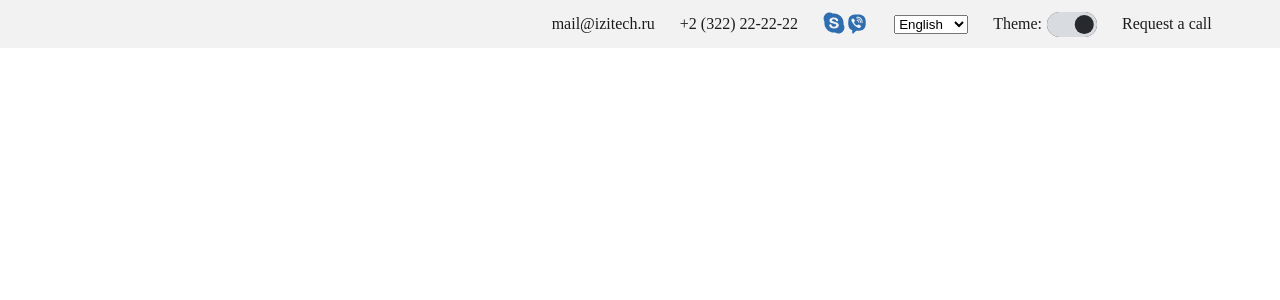
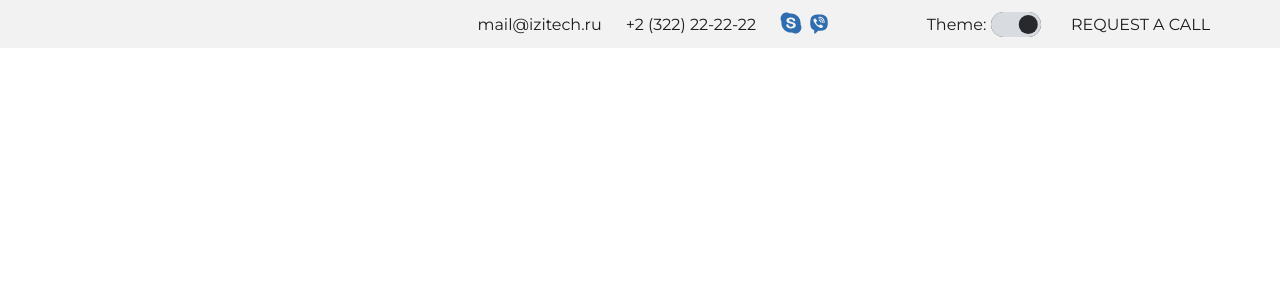
Before and after one commit to LuvCrime/LuvCrime.github.io, a React (Vite) app: page / in a window 1280 px wide. Shown: the top 300 px of the page. Built offline with nearby package versions, Linux system fonts and the light colour scheme.

Commit message:
add styles for top header

```diff
--- a/index.html
+++ b/index.html
@@ -4,7 +4,13 @@
     <meta charset="UTF-8" />
     <link rel="icon" type="image/svg+xml" href="/vite.svg" />
     <meta name="viewport" content="width=device-width, initial-scale=1.0" />
-    <title>Vite + React + TS</title>
+    <title>Izex</title>
+    <link rel="preconnect" href="https://fonts.googleapis.com" />
+    <link rel="preconnect" href="https://fonts.gstatic.com" crossorigin />
+    <link
+      href="https://fonts.googleapis.com/css2?family=Montserrat&display=swap"
+      rel="stylesheet"
+    />
   </head>
   <body>
     <div id="root"></div>
--- a/src/App.tsx
+++ b/src/App.tsx
@@ -2,17 +2,17 @@ import { Wrapper } from "./sections"
 import { ThemeProvider } from 'styled-components'
 import { useState, useEffect } from "react"
 import React from "react"
-
 import { GlobalStyle, lightTheme, darkTheme } from './theme/styles'
 
 export const ThemeContext = React.createContext<{ theme: string; toggleTheme: () => void }>({
-  theme: 'light',
+  theme: '',
   // eslint-disable-next-line @typescript-eslint/no-empty-function
-  toggleTheme: () => {},
+  toggleTheme: () => { },
 });
 
 export const App = () => {
-  const [currentTheme, setCurrentTheme] = useState<string | null>(localStorage.getItem('theme'));
+  const browserTheme = window.matchMedia('(prefers-color-scheme: dark)').matches ? 'dark' : 'light';
+  const [currentTheme, setCurrentTheme] = useState<string>(localStorage.getItem('theme') || browserTheme);
 
   useEffect(() => {
     const handleStorageChange = (event: StorageEvent) => {
@@ -29,13 +29,13 @@ export const App = () => {
   }, []);
 
   useEffect(() => {
-    localStorage.setItem('theme', currentTheme || (window.matchMedia('(prefers-color-scheme: dark)').matches ? 'dark' : 'light'));
-  }, [currentTheme]);
+    localStorage.setItem('theme', currentTheme || browserTheme);
+  }, [browserTheme, currentTheme]);
 
   const toggleTheme = () => {
     setCurrentTheme((prevTheme) => (prevTheme === 'light' ? 'dark' : 'light'));
   };
-
+  console.log(currentTheme, 'currentTheme')
   return (
     <ThemeProvider theme={currentTheme === 'dark' ? darkTheme : lightTheme}>
       <GlobalStyle />
--- a/src/components/header/top-header/language-selector.tsx
+++ b/src/components/header/top-header/language-selector.tsx
@@ -1,42 +1,72 @@
 import { useTranslation } from "react-i18next"
 import { useState } from 'react';
-import styled from 'styled-components'
+import { useEffect, useRef } from "react";
+import { SelectContainer, SelectButton, OptionItem, OptionsList } from "./styles";
 
 type Lang = {
   [key: string]: { id: string };
 };
 
 const lngs: Lang = {
-    en: { id: 'English' },
-    ru: { id: 'Russian' },
-    est: { id: 'Estonian' },
+  en: { id: 'EN' },
+  ru: { id: 'RU' },
+  est: { id: 'EST' },
 }
-
-  const Select = styled.select`
-  caret-color: transparent;
-`
-
 
 export const LanguageSelector = () => {
   const { t, i18n } = useTranslation();
-    const lang = i18n.language;
-    console.log(lang)
   const [selectedLanguage, setSelectedLanguage] = useState('');
+  const [isDropdownOpen, setIsDropdownOpen] = useState(false);
+  const selectRef = useRef<HTMLDivElement>(null);
 
+  useEffect(() => {
+    const savedLanguage = localStorage.getItem('i18nextLng');
+    if (savedLanguage) {
+      setSelectedLanguage(savedLanguage);
+      void i18n.changeLanguage(savedLanguage);
+    }
+  }, []);
 
-  const handleLanguageChange = (event: React.ChangeEvent<HTMLSelectElement>) => {
-    const selectedLang = event.target.value;
+  useEffect(() => {
+    localStorage.setItem('i18nextLng', selectedLanguage);
+  }, [selectedLanguage]);
+
+  const handleLanguageChange = (selectedLang: string) => {
     setSelectedLanguage(selectedLang);
-    void i18n.changeLanguage(selectedLang)
+    void i18n.changeLanguage(selectedLang);
+    setIsDropdownOpen(false);
   };
 
+  const handleButtonClick = () => {
+    setIsDropdownOpen(!isDropdownOpen);
+  };
+
+  const handleOutsideClick = (event: MouseEvent) => {
+    if (selectRef.current && !selectRef.current.contains(event.target as Node)) {
+      setIsDropdownOpen(false);
+    }
+  };
+
+  useEffect(() => {
+    document.addEventListener('mousedown', handleOutsideClick);
+
+    return () => {
+      document.removeEventListener('mousedown', handleOutsideClick);
+    };
+  }, []);
+
   return (
-      <Select value={selectedLanguage} onChange={handleLanguageChange}>
+    <SelectContainer ref={selectRef}>
+      <SelectButton onClick={handleButtonClick}>{lngs[selectedLanguage]?.id}</SelectButton>
+      {isDropdownOpen && (
+        <OptionsList>
           {Object.keys(lngs).map((lng) => (
-        <option key={lng} value={lng}>
+            <OptionItem key={lng} onClick={() => handleLanguageChange(lng)}>
               {lngs[lng].id}
-        </option>
+            </OptionItem>
           ))}
-    </Select>
+        </OptionsList>
+      )}
+    </SelectContainer>
   )
 }
--- a/src/components/header/top-header/styles.ts
+++ b/src/components/header/top-header/styles.ts
@@ -9,6 +9,13 @@ export const Span = styled.span`
     padding-right: 5px;
 `
 
+export const LanguageContainer = styled.div`
+    width: 66px;
+    display: flex;
+    align-items: center;
+    justify-content: center;
+`
+
 export const TopHeaderBlock = styled.div<{ theme?: Theme }>`
     height: 48px;
     background-color:  ${props => props.theme?.bg};
@@ -17,21 +24,28 @@ export const TopHeaderBlock = styled.div<{ theme?: Theme }>`
     justify-content: end;
 `
 
+export const IconPadding = styled.div`
+    padding-right: 5px
+`
+
 export const ContactInfo = styled.div<{ $width?: string, theme?: Theme }>`
     display: flex;
-    padding-right: 25px;
+    padding: 12px;
+    box-sizing: border-box;
     width: ${props => props.$width || "auto"};
     color: ${props => props.theme?.title};
 `
 
-export const Theme = styled.div<{ $width?: string, theme?: Theme }>`
-caret-color: transparent;
+export const ThemeContainer = styled.div<{ theme?: Theme }>`
+    caret-color: transparent;
     display: flex;
     align-items: center;
     justify-content: center;
-    padding-right: 25px;
+    padding: 12px;
+    box-sizing: border-box;
     position: relative;
     height: 100%;
+    width: 150px;
     color: ${props => props.theme?.title};
 `
 
@@ -96,3 +110,39 @@ export const Input = styled.input`
         box-shadow: none;
     }
 `;
+
+//language-selecor
+
+export const SelectContainer = styled.div<{ theme?: Theme }>`
+    background-color:  ${props => props.theme?.bg};
+    color: ${props => props.theme?.title};
+    position: relative;
+    cursor: pointer;
+`
+
+export const SelectButton = styled.button<{ theme?: Theme }>`
+    background-color:  ${props => props.theme?.bg};
+    color: ${props => props.theme?.title};
+    border: none;
+    cursor: pointer;
+    font-family: Montserrat;
+    font-size: 16px;
+`
+
+export const OptionsList = styled.ul<{ theme?: Theme }>`
+    background-color:  ${props => props.theme?.bg};
+    color: ${props => props.theme?.title};
+    border-radius: 8px;
+    position: absolute;
+    top: 36px;
+    left: -9px;
+    z-index: 1;
+    padding: 0;
+    margin: 0;
+    list-style: none;
+`
+
+export const OptionItem = styled.li`
+    padding: 0.5em 1em;
+    cursor: pointer;
+`
--- a/src/components/header/top-header/top-header.tsx
+++ b/src/components/header/top-header/top-header.tsx
@@ -3,25 +3,32 @@ import { useTranslation } from "react-i18next"
 import { LanguageSelector } from './language-selector';
 import { ThemeSwitcher } from './theme-switcher';
 
-import { Span, TopHeaderBlock, ContactInfo, Theme } from './styles';
+import { Span, TopHeaderBlock, ContactInfo, ThemeContainer, IconPadding, LanguageContainer } from './styles';
+
+import { EMAIL, NUMBER } from '../../../utils/constants';
 
 export const TopHeader = () => {
     const { t } = useTranslation();
 
     return (
         <TopHeaderBlock>
-            <ContactInfo>mail@izitech.ru</ContactInfo>
-            <ContactInfo>+2 (322) 22-22-22</ContactInfo>
-            <ContactInfo><SkypeSVG /> <WhatsAppSVG /></ContactInfo>
-
-            <ContactInfo><LanguageSelector /></ContactInfo>
-            <Theme>
+            <ContactInfo>{EMAIL}</ContactInfo>
+            <ContactInfo>{NUMBER}</ContactInfo>
+            <ContactInfo>
+                <SkypeSVG />
+                <IconPadding />
+                <WhatsAppSVG />
+            </ContactInfo>
+            <LanguageContainer>
+                <LanguageSelector />
+            </LanguageContainer>
+            <ThemeContainer>
                 <Span>
                     {t('theme')}
                 </Span>
                 <ThemeSwitcher />
-            </Theme>
-            <ContactInfo $width="133px">{t('request-call')}</ContactInfo>
+            </ThemeContainer>
+            <ContactInfo $width="221px">{t('request-call').toUpperCase()}</ContactInfo>
         </TopHeaderBlock>
     )
 }
--- a/src/theme/styles.ts
+++ b/src/theme/styles.ts
@@ -3,15 +3,17 @@ import { createGlobalStyle } from 'styled-components'
 export const GlobalStyle = createGlobalStyle`
   body {
     margin: 0;
+    font-family: Montserrat;
+    font-size: 16px;
   }
 `
 
 export const darkTheme = {
     title: '#fff',
     bg: '#555050'
-  };
+};
 
-  export const lightTheme = {
+export const lightTheme = {
     title: '#1c1c1c',
     bg: '#F2F2F2'
-  }
+}
--- /dev/null
+++ b/src/utils/constants.ts
@@ -0,0 +1,2 @@
+export const EMAIL = 'mail@izitech.ru';
+export const NUMBER = '+2 (322) 22-22-22';
```
Also changed, not shown: src/i18n.js (+10 -13 lines). Lines whose indentation alone changed are shown as unchanged.
